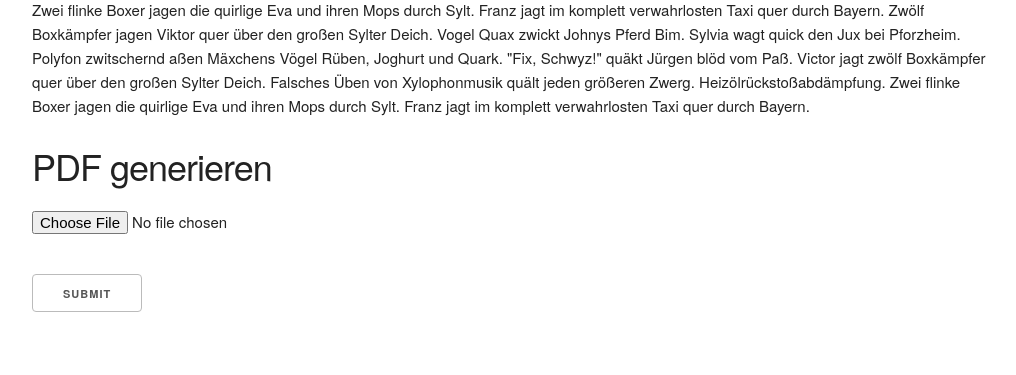
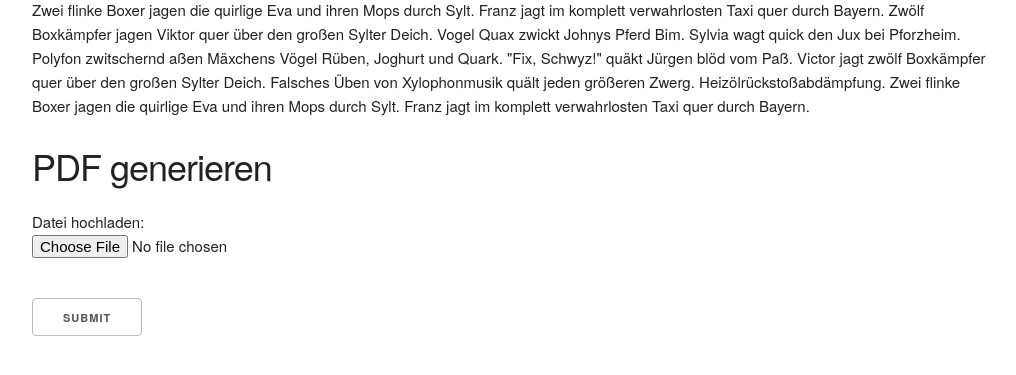
Before and after one commit to jadolan/pandoc_webservice, a Flask app: page / in a window 1280 px wide. Shown: the part 208-583 px from the top of the page, without its empty margins (128-1144 px from the left). Run offline with Flask 2, Linux system fonts and the light colour scheme; some libraries are stand-ins or nearby versions.

Commit message:
add description

```diff
--- a/app/templates/index.html
+++ b/app/templates/index.html
@@ -13,6 +13,7 @@
                 safe SECRET_KEY to be implemented-->
             {{ form.hidden_tag() }}
             <p id='upload'>
+                Datei hochladen: <br />
                 {{ form.file }}
             </p>
                 <input type='submit'>
```
